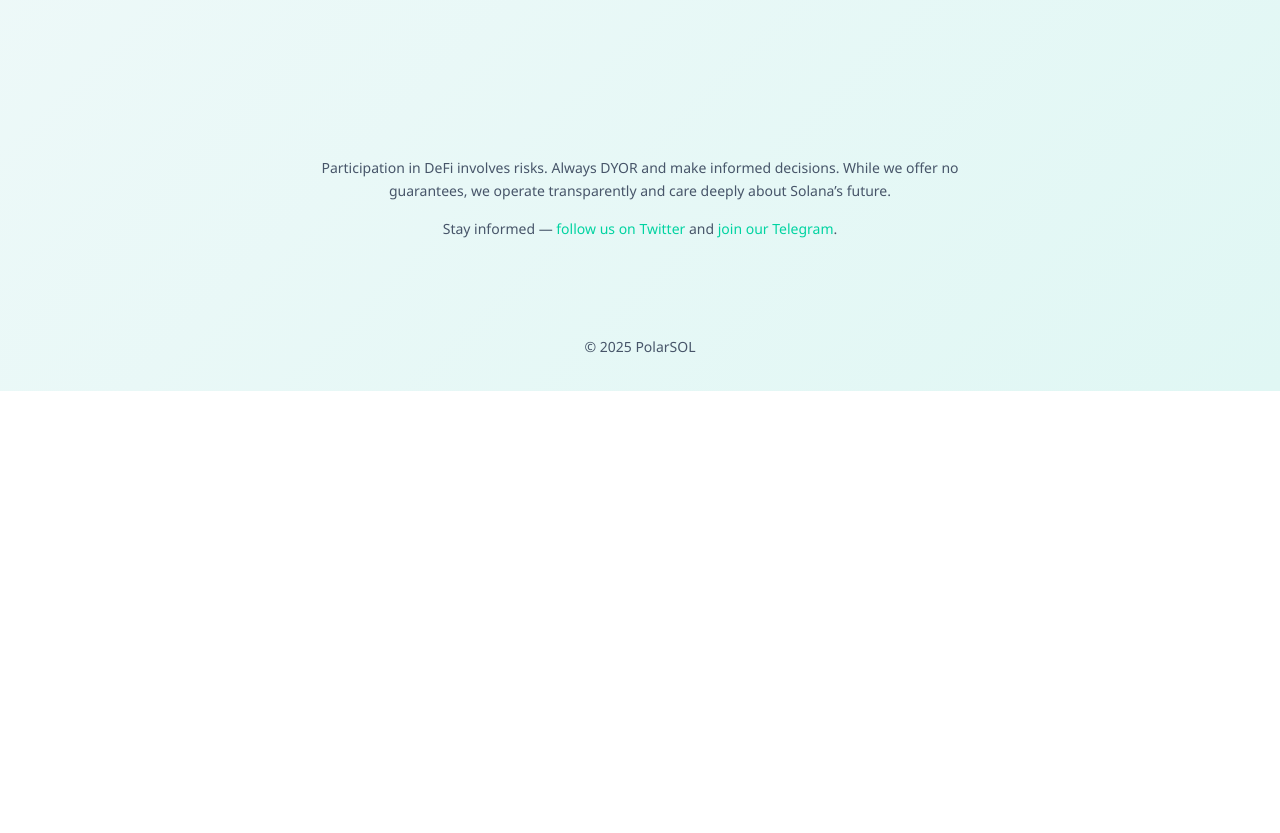
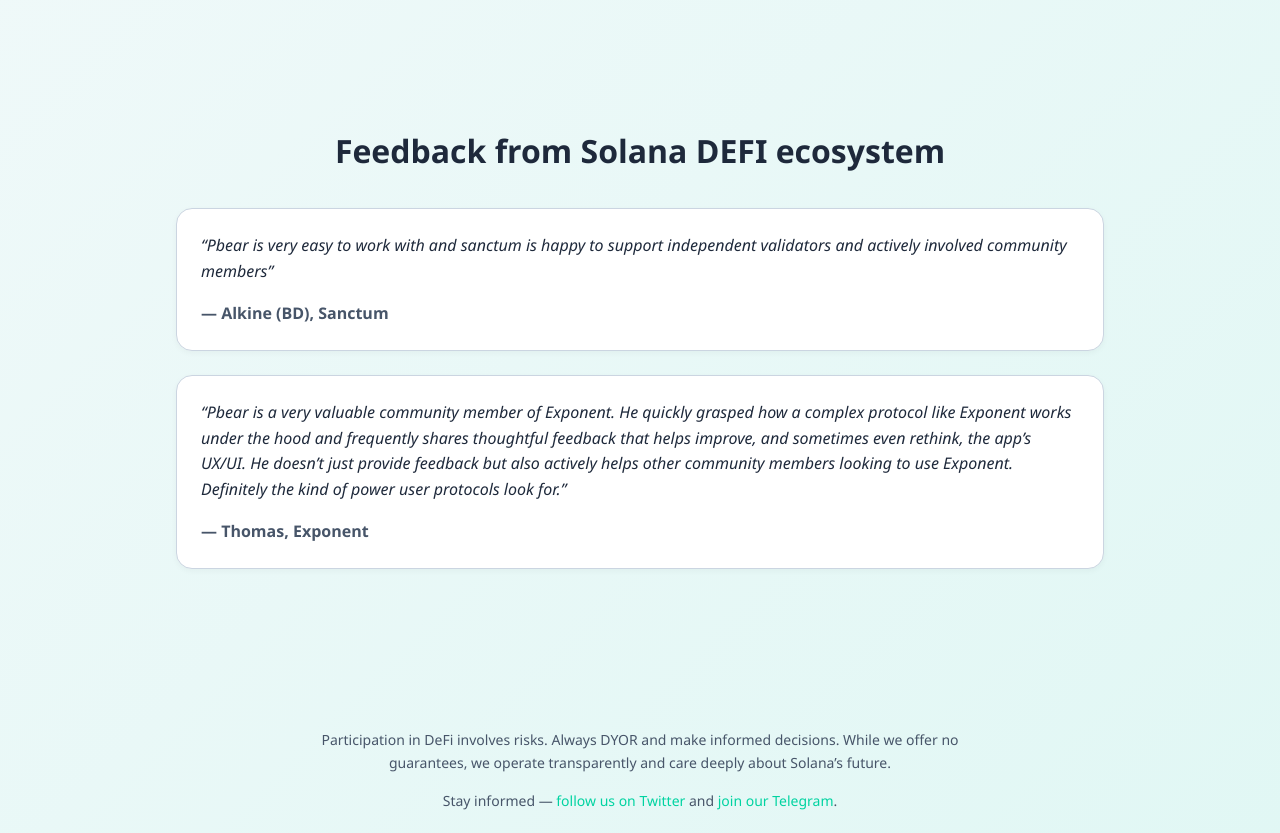
Before and after one commit to polarsol-lst/page, a plain HTML site: page index.html in a window 1280 px wide. Shown: the part 1394-2227 px from the top of the page. Before the commit the page ends 1785 px from the top, so only its background shows below. Drawn offline with Linux system fonts and the light colour scheme.

Commit message:
Add files via upload

```diff
--- a/index.html
+++ b/index.html
@@ -15,13 +15,11 @@
       --card: #ffffff;
       --border: #cbd5e1;
     }
-
     * {
       box-sizing: border-box;
       margin: 0;
       padding: 0;
     }
-
     body {
       background: linear-gradient(135deg, #f8fafc 0%, #e0f7f4 100%);
       color: var(--fg);
@@ -30,7 +28,6 @@
       scroll-behavior: smooth;
       overflow-x: hidden;
     }
-
     header, section, footer {
       padding: 4rem 1rem;
       max-width: 960px;
@@ -38,32 +35,27 @@
       position: relative;
       z-index: 1;
     }
-
     .hero {
       display: flex;
       flex-direction: column;
       align-items: center;
       text-align: center;
     }
-
     .hero img {
       width: 80px;
       height: 80px;
       margin-bottom: 1rem;
     }
-
     .hero h1 {
       font-size: 3rem;
       margin-bottom: 1rem;
     }
-
     .hero p {
       font-size: 1.2rem;
       color: var(--muted);
       max-width: 600px;
       margin-bottom: 1.5rem;
     }
-
     .btn {
       background-color: var(--accent);
       color: #fff;
@@ -73,36 +65,30 @@
       font-weight: bold;
       transition: background-color 0.3s ease, transform 0.2s ease;
     }
-
     .btn:hover {
       background-color: var(--accent-dark);
       transform: translateY(-2px);
     }
-
     h2 {
       font-size: 2rem;
       margin-bottom: 1.5rem;
       text-align: center;
     }
-
     .features-section {
       display: grid;
       grid-template-columns: 1fr 1fr;
       gap: 2rem;
       align-items: start;
     }
-
     .features-title {
       display: flex;
       flex-direction: column;
       gap: 1rem;
     }
-
     .features-title h2 {
       text-align: left;
       font-size: 2rem;
     }
-
     .features-list {
       display: flex;
       flex-direction: column;
@@ -110,23 +96,49 @@
       border-left: 1px solid var(--border);
       padding-left: 2rem;
     }
-
     .feature-item {
       display: flex;
       flex-direction: column;
       gap: 0.3rem;
     }
-
     .feature-item h3 {
       font-size: 1.125rem;
       font-weight: 600;
     }
-
     .feature-item p {
       color: var(--muted);
       font-size: 0.95rem;
     }
-
+    .testimonials {
+      display: flex;
+      flex-direction: column;
+      gap: 1.5rem;
+      margin-top: 2rem;
+    }
+    .testimonial {
+      background: var(--card);
+      padding: 1.5rem;
+      border-radius: 1rem;
+      border: 1px solid var(--border);
+      box-shadow: 0 2px 6px rgba(0, 0, 0, 0.04);
+    }
+    .testimonial p {
+      font-style: italic;
+      color: var(--fg);
+    }
+    .testimonial span {
+      display: block;
+      margin-top: 1rem;
+      font-weight: 600;
+      color: var(--muted);
+    }
+    .testimonial span a {
+      color: var(--muted);
+      text-decoration: none;
+    }
+    .testimonial span a:hover {
+      color: var(--accent);
+    }
     .dyor {
       text-align: center;
       font-size: 0.875rem;
@@ -134,20 +146,17 @@
       max-width: 700px;
       margin: 2rem auto 0;
     }
-
     footer {
       text-align: center;
       color: var(--muted);
       padding: 2rem 1rem;
       font-size: 0.875rem;
     }
-
     footer a {
       color: var(--muted);
       text-decoration: none;
       margin: 0 0.5rem;
     }
-
     footer a:hover {
       color: var(--accent);
     }
@@ -163,7 +172,9 @@
 
   <section>
     <h2>About</h2>
-    <p style="text-align:center; max-width:700px; margin:0 auto; color:var(--muted);">PolarSOL is a liquid staking token (LST) operated by a seasoned validator who actively participates in and contributes to the Solana ecosystem. We don’t just run nodes — we use products, provide feedback, and shape the future of DeFi.</p>
+    <p style="text-align:center; max-width:700px; margin:0 auto; color:var(--muted);">
+      PolarSOL is a liquid staking token (LST) operated by a seasoned validator (pbear/polarbear) who actively participates in and contributes to the Solana ecosystem. We don’t just run nodes — we use products, provide feedback, and shape the future of DeFi.
+    </p>
   </section>
 
   <section>
@@ -193,6 +204,20 @@
     </div>
   </section>
 
+  <section>
+    <h2>Feedback from Solana DEFI ecosystem</h2>
+    <div class="testimonials">
+      <div class="testimonial">
+        <p>“Pbear is very easy to work with and sanctum is happy to support independent validators and actively involved community members”</p>
+        <span>— <a href="https://x.com/alkineee" target="_blank">Alkine (BD)</a>, <a href="https://app.sanctum.so/" target="_blank">Sanctum</a></span>
+      </div>
+      <div class="testimonial">
+        <p>“Pbear is a very valuable community member of Exponent. He quickly grasped how a complex protocol like Exponent works under the hood and frequently shares thoughtful feedback that helps improve, and sometimes even rethink, the app’s UX/UI. He doesn’t just provide feedback but also actively helps other community members looking to use Exponent. Definitely the kind of power user protocols look for.”</p>
+        <span>— <a href="https://x.com/ttrofel" target="_blank">Thomas</a>, <a href="https://www.exponent.finance/" target="_blank">Exponent</a></span>
+      </div>
+    </div>
+  </section>
+
   <section class="dyor">
     <p>Participation in DeFi involves risks. Always DYOR and make informed decisions. While we offer no guarantees, we operate transparently and care deeply about Solana’s future.</p>
     <p style="margin-top: 1rem;">
```
